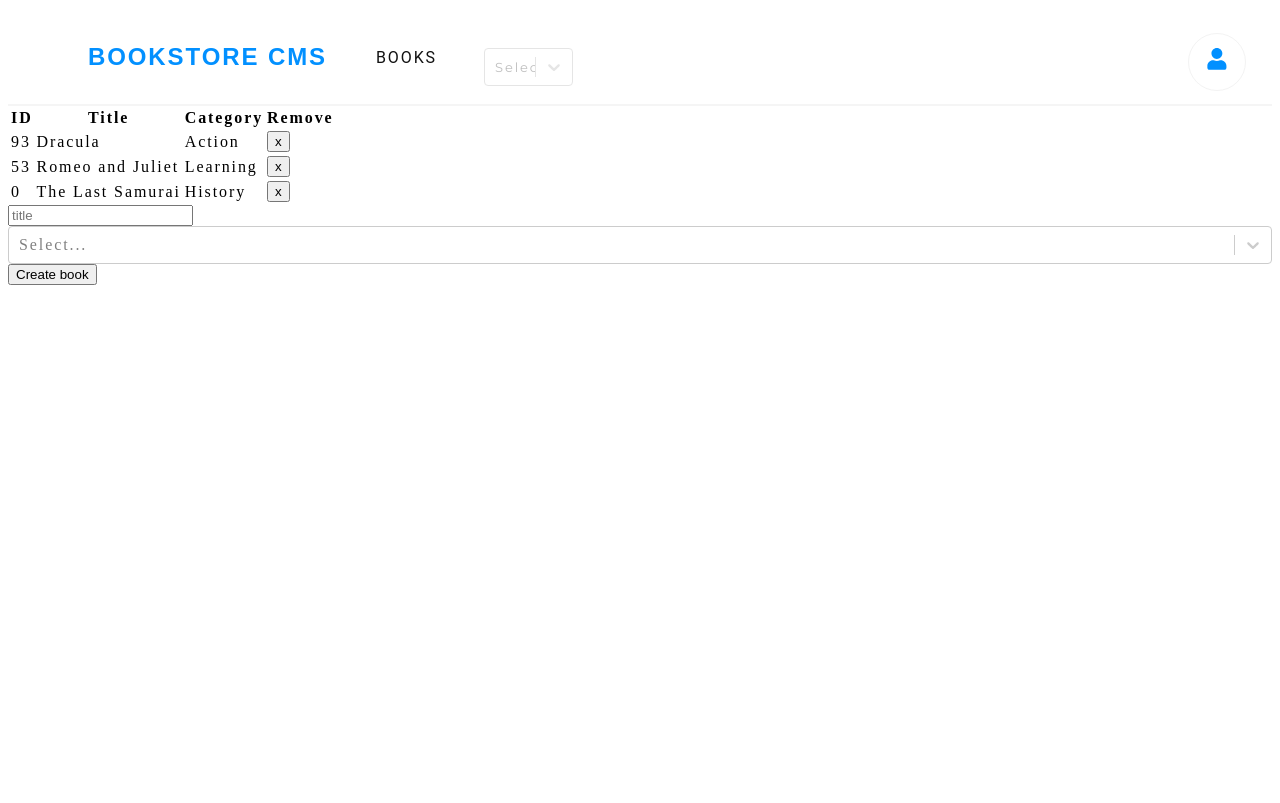
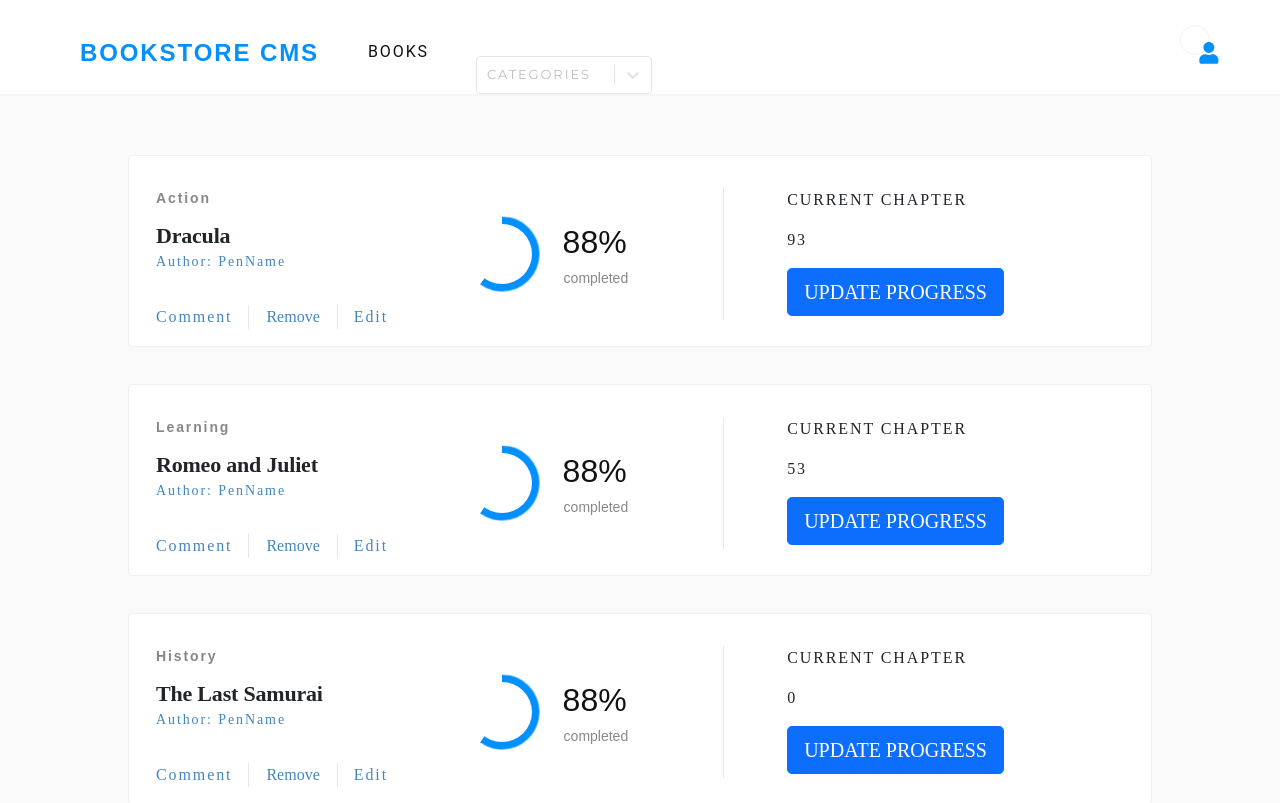
Before and after one commit to KabohaJeanMark/bookstore, a React (Create React App) app: page / in a window 1280 px wide. Shown: the top 803 px of the page. Built offline with nearby package versions, Linux system fonts and the light colour scheme.

Commit message:
Style the category filter and bookpanel for displaying individual books

```diff
--- a/package.json
+++ b/package.json
@@ -8,6 +8,7 @@
     "@testing-library/user-event": "^12.8.3",
     "prop-types": "^15.7.2",
     "react": "^17.0.2",
+    "react-circular-progressbar": "^2.0.4",
     "react-dom": "^17.0.2",
     "react-icons": "^4.3.1",
     "react-redux": "^7.2.6",
--- a/public/index.html
+++ b/public/index.html
@@ -3,6 +3,7 @@
   <head>
     <meta charset="utf-8" />
     <link rel="icon" href="%PUBLIC_URL%/favicon.ico" />
+    <link href="https://cdn.jsdelivr.net/npm/bootstrap@5.1.3/dist/css/bootstrap.min.css" rel="stylesheet" integrity="sha384-1BmE4kWBq78iYhFldvKuhfTAU6auU8tT94WrHftjDbrCEXSU1oBoqyl2QvZ6jIW3" crossorigin="anonymous">
     <meta name="viewport" content="width=device-width, initial-scale=1" />
     <meta name="theme-color" content="#000000" />
     <meta
--- a/src/components/Book.js
+++ b/src/components/Book.js
@@ -3,12 +3,52 @@ import PropTypes from 'prop-types';
 const Book = ({ book, handleRemoveBook }) => {
   const { id, title, category } = book;
   return (
-    <tr key={id}>
-      <td>{id}</td>
-      <td>{title}</td>
-      <td>{category}</td>
-      <td><button type="submit" onClick={handleRemoveBook}>x</button></td>
-    </tr>
+    <div className="lesson-panel">
+      <div className="book-info">
+        <p className="category opacity-50 font-mont font-bold md:text-sm capitalize">
+          {category}
+          {' '}
+        </p>
+        <p className="title">
+          {title}
+        </p>
+        <p className="id text-link font-robo font-light md:text-sm mb-4">
+          Author:
+          {' '}
+          PenName
+        </p>
+        <div className="button-grp d-flex align-items-center">
+          <span className="comments">Comment</span>
+          <button className="remove btn btn" type="button" onClick={() => handleRemoveBook(book)}>Remove</button>
+          <span className="edit">Edit</span>
+        </div>
+      </div>
+      <div className="progress-info ">
+        <div className="circular">
+          <div className="inner" />
+          <div className="circle">
+            <div className="bar left">
+              <div className="progress" />
+            </div>
+            <div className="bar right">
+              <div className="progress" />
+            </div>
+          </div>
+        </div>
+        <div className="count">
+          <p className="percent">88%</p>
+          <p className="completed"> completed</p>
+        </div>
+      </div>
+      <div className="chapter-info">
+        <p className="para-1">CURRENT CHAPTER</p>
+        <p className="para-2">
+          {' '}
+          {id}
+        </p>
+        <button className=" update-btn btn btn-primary btn-lg" type="button">UPDATE PROGRESS</button>
+      </div>
+    </div>
   );
 };
 
--- a/src/components/CategoryFilter.js
+++ b/src/components/CategoryFilter.js
@@ -14,7 +14,7 @@ const CategoryFilter = ({ handleFilterChange }) => {
   ];
 
   return (
-    <Select className="categoriesDropDown" options={options} onChange={(e) => handleFilterChange(e)} />
+    <Select className="categoriesDropDown" placeholder="CATEGORIES" options={options} onChange={(e) => handleFilterChange(e)} />
   );
 };
 
--- a/src/containers/BooksList.js
+++ b/src/containers/BooksList.js
@@ -27,21 +27,11 @@ const BooksList = ({ books, filter }) => {
           <FaUser className="Mask" />
         </div>
       </nav>
-      <table>
-        <thead>
-          <tr>
-            <th>ID</th>
-            <th>Title</th>
-            <th>Category</th>
-            <th>Remove</th>
-          </tr>
-        </thead>
-        <tbody>
-          {displayedBooks.map((book) => (
-            <Book key={book.id} book={book} handleRemoveBook={() => { handleRemoveBook(book); }} />
-          ))}
-        </tbody>
-      </table>
+      <div className="bookList">
+        {displayedBooks.map((book) => (
+          <Book key={book.id} book={book} handleRemoveBook={() => { handleRemoveBook(book); }} />
+        ))}
+      </div>
     </>
   );
 };
--- a/src/index.css
+++ b/src/index.css
@@ -3,6 +3,8 @@
 body {
   font-family: 'Times New Roman', Times, sans-serif;
   letter-spacing: 1.9px;
+  padding: 0;
+  margin: 0;
 }
 
 nav {
@@ -44,9 +46,9 @@ nav {
 }
 
 .categoriesDropDown {
-  width: 6.563rem;
-  height: 1rem;
+  width: 12rem;
   padding: 0.5rem;
+  margin-top: 1rem;
   opacity: 0.5;
   font-family: 'Montserrat', sans-serif;
   font-size: 0.813rem;
@@ -69,3 +71,198 @@ nav {
   color: #0290ff;
   margin-left: 0.21rem;
 }
+
+.bookList {
+  background-color: #fafafa;
+  padding: 1.4rem 0;
+}
+
+.lesson-panel {
+  width: 80%;
+  height: 12rem;
+  margin: 2.3rem auto;
+  padding: 2rem 9.188rem 1.625rem 1.688rem;
+  border-radius: 4px;
+  background-color: #fff;
+  display: flex;
+  justify-content: space-between;
+  border: solid 1px rgb(240, 240, 240);
+}
+
+.book-info {
+  grid-area: auto / span 3 / auto / span 3;
+  line-height: 24px;
+  text-align: left;
+}
+
+.category {
+  color: #121212;
+  font-family: 'Montserrat Bold', sans-serif;
+  font-size: 14px;
+  font-weight: bold;
+  line-height: 20px;
+  text-align: left;
+  text-transform: capitalize;
+}
+
+.title {
+  font-family: 'Roboto Slab', serif;
+  font-size: 22px;
+  font-weight: 700;
+  letter-spacing: -0.2px;
+  margin: 0 0 4px;
+}
+
+.id {
+  color: #4386bf;
+  font-size: 14px;
+  font-weight: 300;
+  line-height: 20px;
+  margin: 0  0 16px;
+  text-align: left;
+}
+
+.button-grp {
+  margin: 32px 0 0;
+}
+
+.remove {
+  padding: 0 16px;
+  color: #4386bf;
+}
+
+.comments .edit .remove {
+  align-items: flex-start;
+  display: inline-block;
+  font-family: 'Roboto Slab', serif;
+  font-size: 14px;
+  font-weight: 300;
+  line-height: 20px;
+  text-align: center;
+}
+
+.comments {
+  padding: 0 16px 0 0;
+  color: #4386bf;
+  border-right: 1px solid #e5e7eb;
+}
+
+.edit {
+  padding: 0 0 0 16px;
+  color: #4386bf;
+  border-left: 1px solid #e5e7eb;
+}
+
+.progress-info {
+  align-items: center;
+  display: flex;
+  grid-area: auto / span 2 / auto / span 2;
+  justify-content: center;
+  line-height: 24px;
+  text-align: left;
+  border-right: 1px solid #e5e7eb;
+}
+
+.circular {
+  height: 100px;
+  width: 100px;
+  position: relative;
+  transform: scale(0.75);
+}
+
+.circular .inner {
+  position: absolute;
+  z-index: 6;
+  top: 50%;
+  left: 50%;
+  height: 80px;
+  width: 80px;
+  margin: -40px 0 0 -40px;
+  background: #fff;
+  border-radius: 100%;
+}
+
+.circular .number {
+  position: absolute;
+  top: 50%;
+  left: 50%;
+  transform: translate(-50%, -50%);
+  z-index: 10;
+  font-size: 18px;
+  font-weight: 500;
+  color: #0290ff;
+}
+
+.circular .bar {
+  position: absolute;
+  height: 100%;
+  width: 100%;
+  background: #fff;
+  border-radius: 100%;
+  clip: rect(0, 100px, 100px, 50px);
+}
+
+.circle .bar .progress {
+  position: absolute;
+  height: 100%;
+  width: 100%;
+  border-radius: 100%;
+  clip: rect(0, 50px, 100px, 0);
+  background: #0290ff;
+}
+
+.circle .left .progress {
+  z-index: 1;
+  animation: left 4s linear both;
+}
+
+@keyframes left {
+  100% {
+    transform: rotate(180deg);
+  }
+}
+
+.circle .right {
+  transform: rotate(180deg);
+  z-index: 3;
+}
+
+.circle .right .progress {
+  animation: right 4s linear both;
+  animation-delay: 4s;
+}
+
+@keyframes right {
+  100% {
+    transform: rotate(88deg);
+  }
+}
+
+.percent {
+  width: 2.938rem;
+  height: 2.438rem;
+  margin: 1rem 7.063rem 0 0.688rem;
+  font-family: 'Montserrat Bold', sans-serif;
+  font-size: 2rem;
+  font-weight: normal;
+  font-stretch: normal;
+  font-style: normal;
+  line-height: normal;
+  letter-spacing: normal;
+  color: #121212;
+}
+
+.completed {
+  width: 5rem;
+  height: 1.125rem;
+  margin: 0.438rem 4.938rem 0.75rem 0.75rem;
+  opacity: 0.5;
+  font-family: 'Montserrat Bold', sans-serif;
+  font-size: 0.875rem;
+  font-weight: normal;
+  font-stretch: normal;
+  font-style: normal;
+  line-height: normal;
+  letter-spacing: normal;
+  color: #121212;
+}
```
